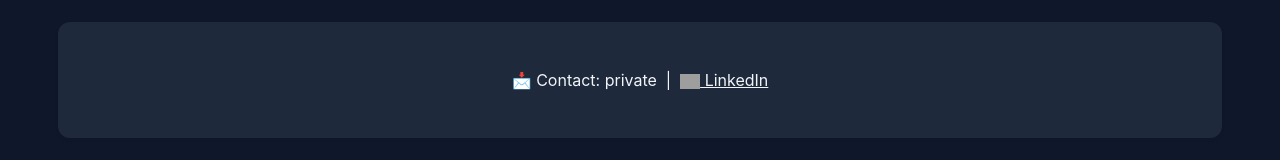
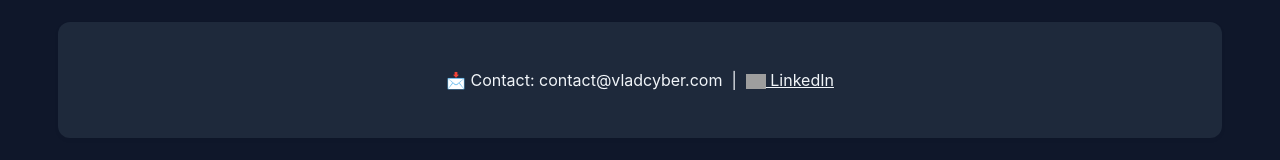
Before and after one commit to RazorRaven67/web, a plain HTML site: page index.html in a window 1280 px wide. Shown: the part 1311-1471 px from the top of the page. Drawn offline with Linux system fonts and the light colour scheme; grey boxes are pictures that could not be loaded.

Commit message:
Update index.html

```diff
--- a/index.html
+++ b/index.html
@@ -134,7 +134,7 @@
 
 <section>
   <p style="text-align:center;">
-  📩 Contact: private &nbsp;|&nbsp;
+  📩 Contact: contact@vladcyber.com &nbsp;|&nbsp;
   <a href="https://www.linkedin.com/in/vladcti/" target="_blank" style="color: var(--fg);" style="text-decoration:none;">
     <img src="https://cdn.jsdelivr.net/gh/simple-icons/simple-icons/icons/linkedin.svg" alt="LinkedIn" width="20" style="vertical-align:middle;"> LinkedIn
   </a>
```
